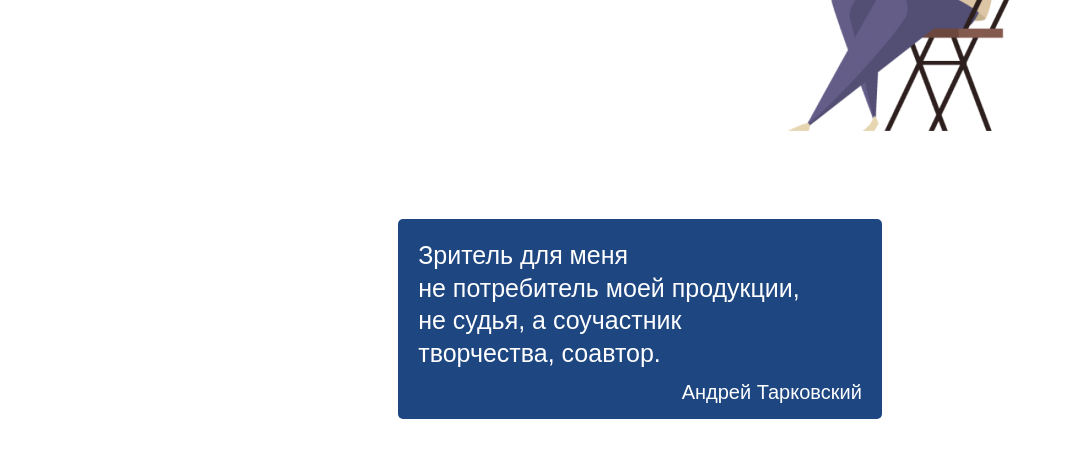
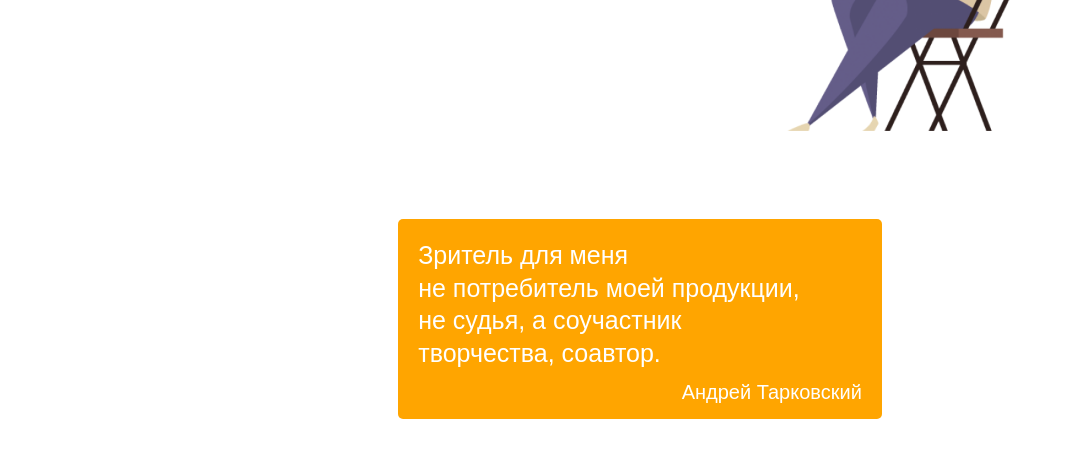
Before and after one commit to Hamid207/FrontendFirst, a plain HTML site: page 09.28/index0928.html in a window 1280 px wide. Shown: the part 499-952 px from the top of the page, without its empty margins (0-1087 px from the left). Drawn offline with Linux system fonts and the light colour scheme.

Commit message:
test1commit

```diff
--- a/09.28/style0928.css
+++ b/09.28/style0928.css
@@ -147,7 +147,7 @@ body {
   height: 200px;
   flex-shrink: 0;
   border-radius: 5px;
-  background: #1e4681;
+  background: orange;
 }
 
 .info_text > div {
```
